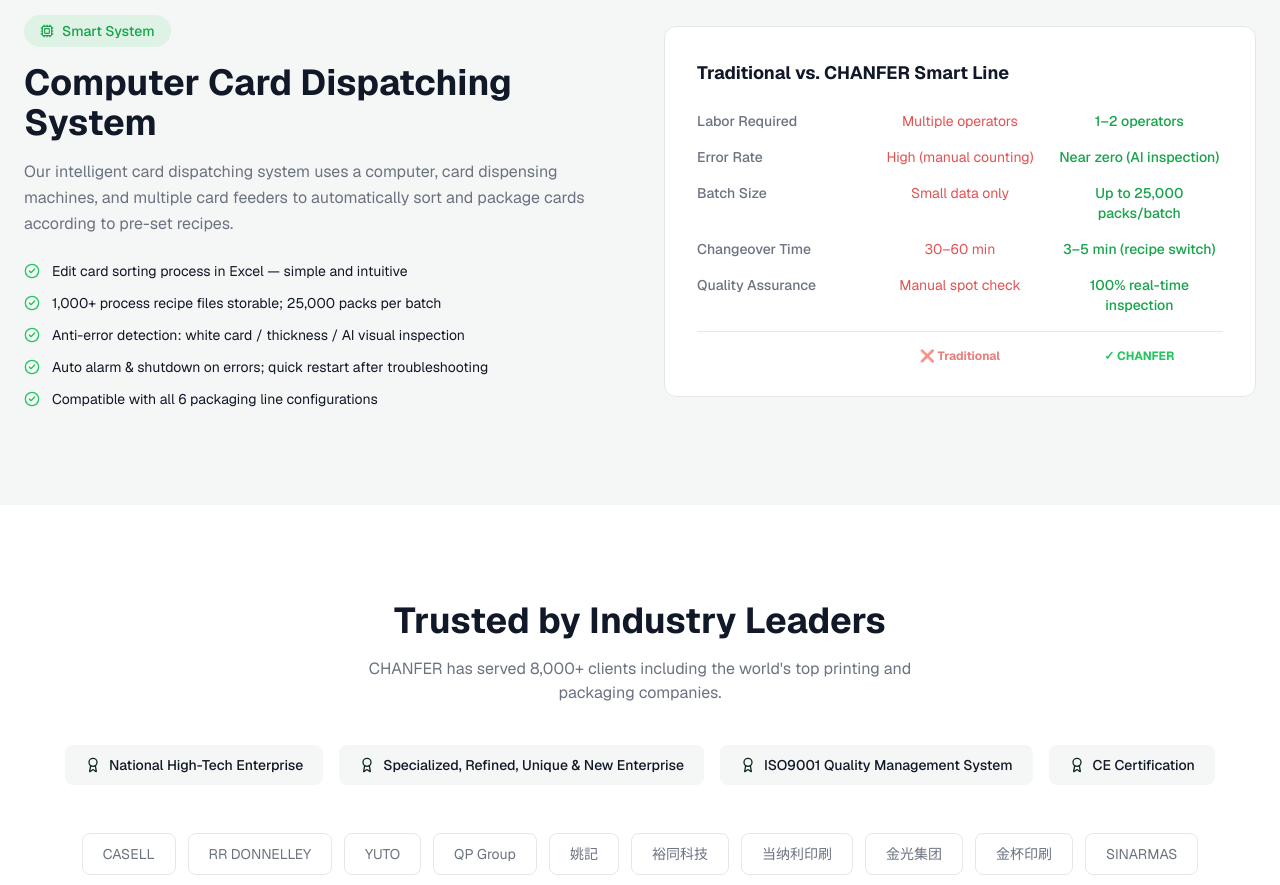
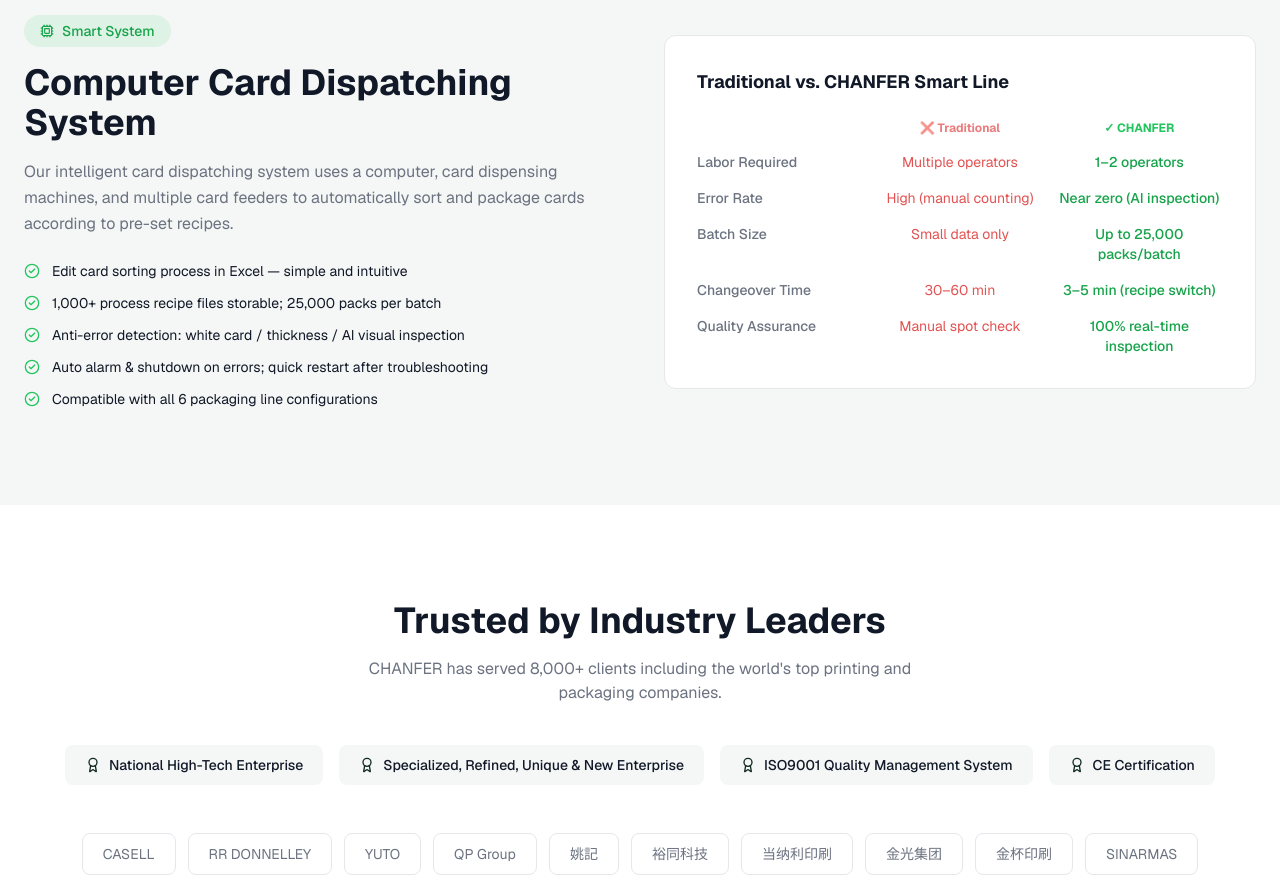
Before and after one commit to sarahqi520/chanfercard, a Next.js app: page /en in a window 1280 px wide. Shown: the part 2940-3825 px from the top of the page. Built offline with nearby package versions, Linux system fonts and the light colour scheme.

Commit message:
优化首页文案：三维包装/智能发卡派卡系统/卡牌配方，对比表列标题移至表头

```diff
--- a/app/[lang]/page.tsx
+++ b/app/[lang]/page.tsx
@@ -341,6 +341,15 @@ export default async function HomePage({ params }: { params: Promise<{ lang: str
                 <h3 className="font-bold text-lg mb-6">
                   {smartComparison.title as string}
                 </h3>
+                <div className="grid grid-cols-3 gap-3 mb-4 text-xs font-bold text-muted-foreground">
+                  <div></div>
+                  <div className="text-center text-destructive/60">
+                    ❌ {smartComparison.traditionalLabel as string}
+                  </div>
+                  <div className="text-center text-accent">
+                    ✓ {smartComparison.chanferLabel as string}
+                  </div>
+                </div>
                 <div className="space-y-4">
                   {comparisonRows.map((row, i) => (
                     <div key={i} className="grid grid-cols-3 gap-3 text-sm">
@@ -355,13 +364,6 @@ export default async function HomePage({ params }: { params: Promise<{ lang: str
                       </div>
                     </div>
                   ))}
-                </div>
-                <div className="grid grid-cols-3 gap-3 mt-4 pt-4 border-t border-border text-xs font-bold text-muted-foreground">
-                  <div></div>
-                  <div className="text-center text-destructive/60">
-                    ❌ {smartComparison.traditionalLabel as string}
-                  </div>
-                  <div className="text-center text-accent">✓ {smartComparison.chanferLabel as string}</div>
                 </div>
               </div>
             </div>
```
Also changed, not shown: messages/zh.json.
